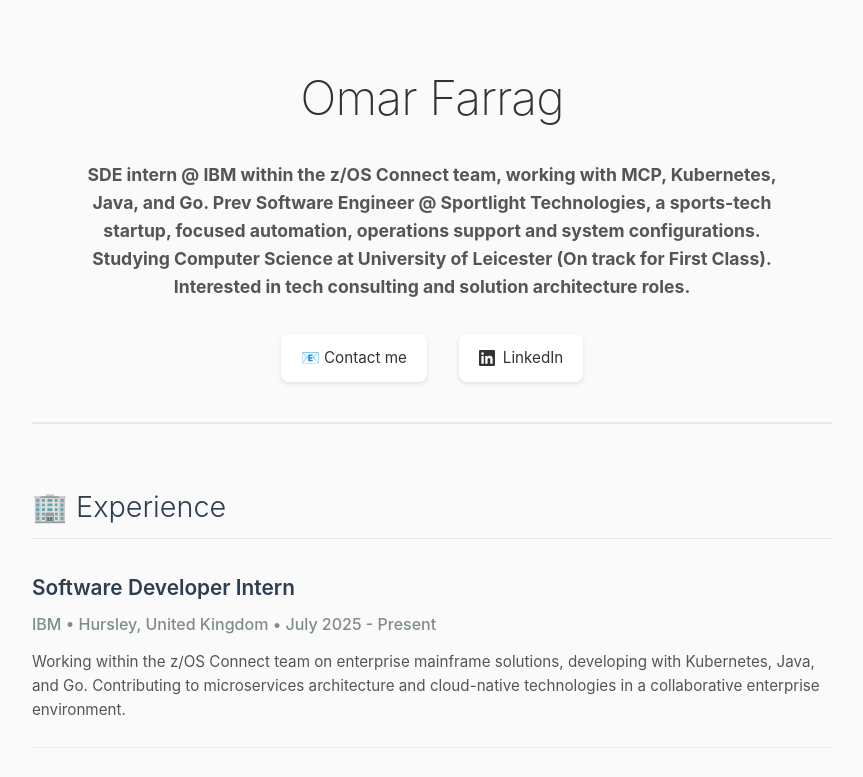
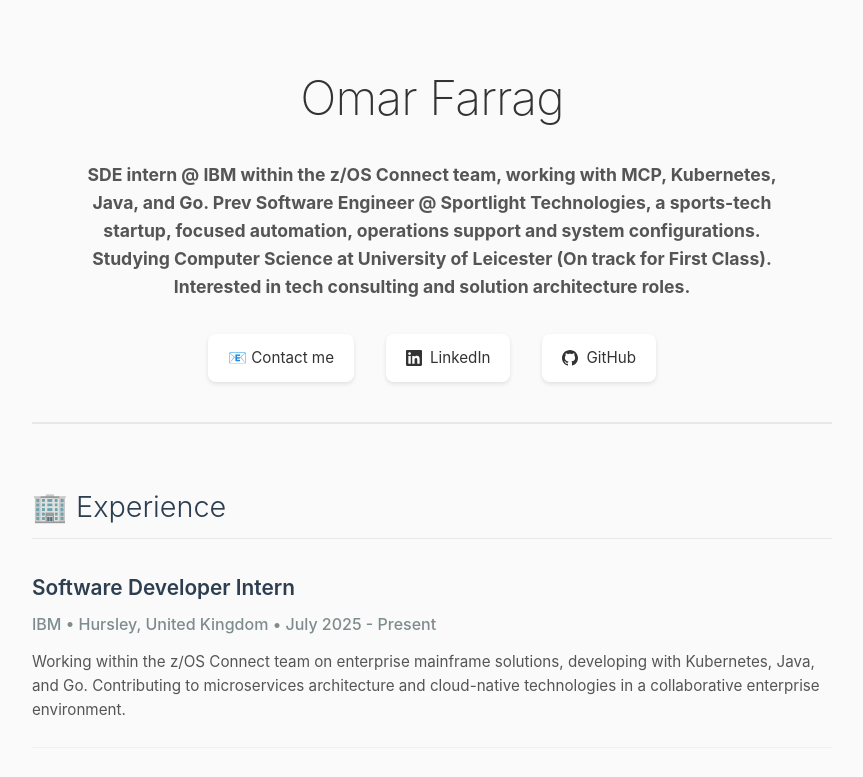
Before and after one commit to omar00010/personal-website-live, a plain HTML site: page index.html in a window 1280 px wide. Shown: the top 777 px of the page, without its empty margins (208-1071 px from the left). Drawn offline with Linux system fonts and the light colour scheme; no server answers.

Commit message:
Add GitHub button to contact section

```diff
--- a/index.html
+++ b/index.html
@@ -26,6 +26,12 @@
               <path d="M20.447 20.452h-3.554v-5.569c0-1.328-.027-3.037-1.852-3.037-1.853 0-2.136 1.445-2.136 2.939v5.667H9.351V9h3.414v1.561h.046c.477-.9 1.637-1.85 3.37-1.85 3.601 0 4.267 2.37 4.267 5.455v6.286zM5.337 7.433c-1.144 0-2.063-.926-2.063-2.065 0-1.138.92-2.063 2.063-2.063 1.14 0 2.064.925 2.064 2.063 0 1.139-.925 2.065-2.064 2.065zm1.782 13.019H3.555V9h3.564v11.452zM22.225 0H1.771C.792 0 0 .774 0 1.729v20.542C0 23.227.792 24 1.771 24h20.451C23.2 24 24 23.227 24 22.271V1.729C24 .774 23.2 0 22.222 0h.003z"/>
             </svg>
             LinkedIn
+          </a>
+          <a href="https://github.com/omar00010" title="GitHub" target="_blank" class="github-link">
+            <svg width="16" height="16" viewBox="0 0 24 24" fill="currentColor">
+              <path d="M12 0c-6.626 0-12 5.373-12 12 0 5.302 3.438 9.8 8.207 11.387.599.111.793-.261.793-.577v-2.234c-3.338.726-4.033-1.416-4.033-1.416-.546-1.387-1.333-1.756-1.333-1.756-1.089-.745.083-.729.083-.729 1.205.084 1.839 1.237 1.839 1.237 1.07 1.834 2.807 1.304 3.492.997.107-.775.418-1.305.762-1.604-2.665-.305-5.467-1.334-5.467-5.931 0-1.311.469-2.381 1.236-3.221-.124-.303-.535-1.524.117-3.176 0 0 1.008-.322 3.301 1.23.957-.266 1.983-.399 3.003-.404 1.02.005 2.047.138 3.006.404 2.291-1.552 3.297-1.23 3.297-1.23.653 1.653.242 2.874.118 3.176.77.84 1.235 1.911 1.235 3.221 0 4.609-2.807 5.624-5.479 5.921.43.372.823 1.102.823 2.222v3.293c0 .319.192.694.801.576 4.765-1.589 8.199-6.086 8.199-11.386 0-6.627-5.373-12-12-12z"/>
+            </svg>
+            GitHub
           </a>
         </div>
       </header>
--- a/styles.css
+++ b/styles.css
@@ -71,6 +71,16 @@ h1 {
 }
 
 .linkedin-link svg {
+  flex-shrink: 0;
+}
+
+.github-link {
+  display: flex;
+  align-items: center;
+  gap: 8px;
+}
+
+.github-link svg {
   flex-shrink: 0;
 }
 
```
